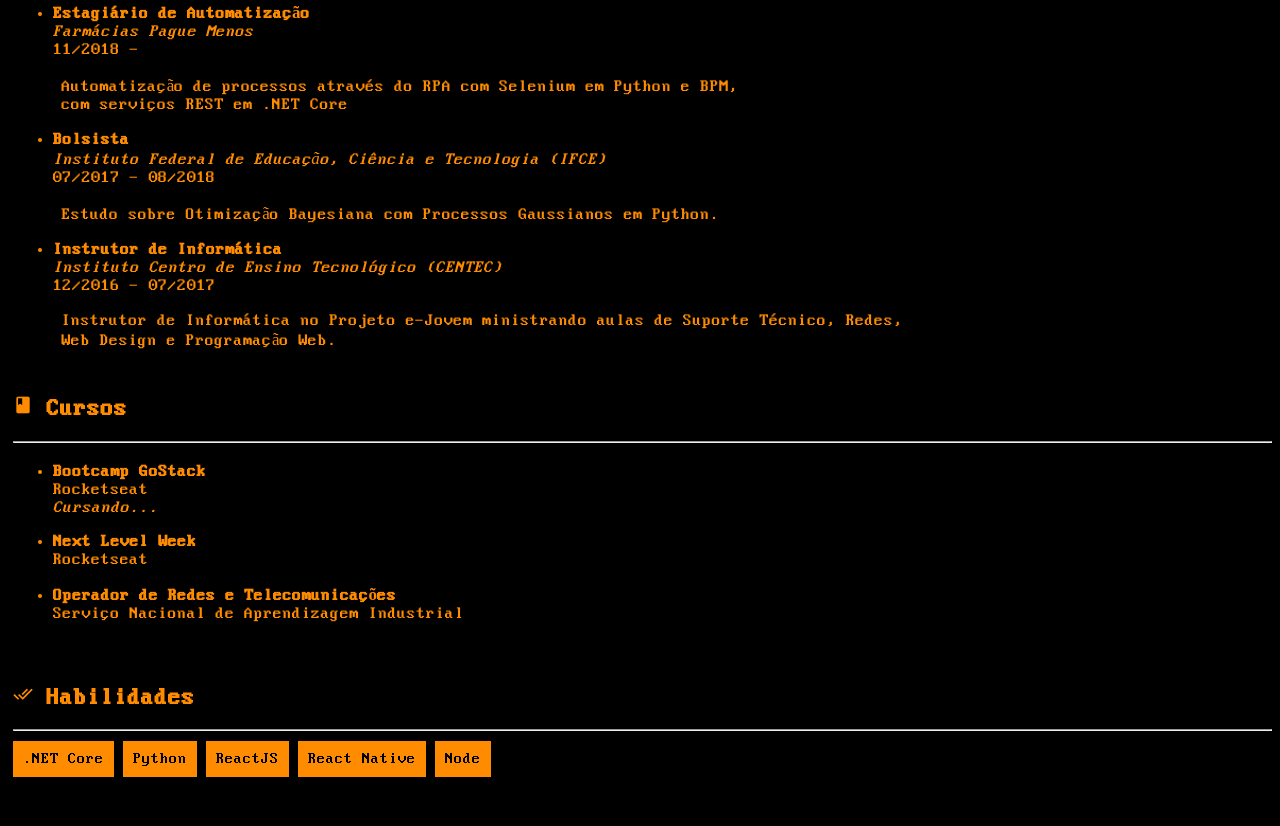
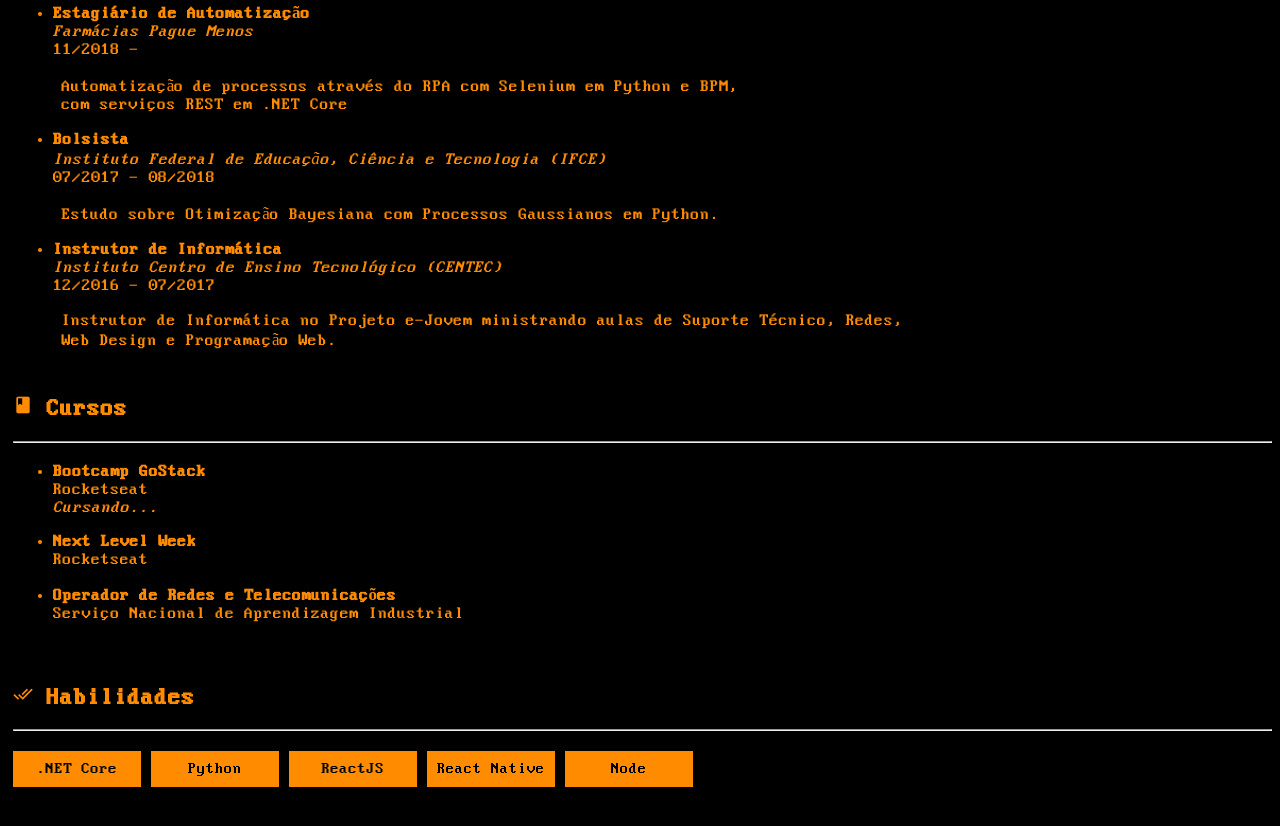
Before and after one commit to yzk23/yzk23.github.io, a plain HTML site: page resume.html in a window 1280 px wide. Shown: the part 643-1469 px from the top of the page. Drawn offline with Linux system fonts and the light colour scheme.

Commit message:
ajustes nas skills

```diff
--- a/resume.html
+++ b/resume.html
@@ -63,15 +63,25 @@
       font-size: 20px;
     }
 
-    .skills-list span {
+    .skills-list {
+      display: flex;
+      flex-direction: row;
+      flex-wrap: wrap;
+    }
+
+    .skills-list div {
       box-sizing: border-box;
       background-color: var(--font-color);
       padding: 10px;
       color: var(--background-color);
-      margin-bottom: 30px;
+      margin-bottom: 10px;
+      margin-right: 10px;
+      width: 128px;
+      text-align: center;
+      align-items: center;
     }
 
-    .skills-list span:hover {
+    .skills-list div:hover {
       color: blue;
     }
 
@@ -202,11 +212,11 @@
         </h2>
         <hr>
         <div class="skills-list">
-          <span>.NET Core</span>
-          <span>Python</span>
-          <span>ReactJS</span>
-          <span>React Native</span>
-          <span>Node</span>
+          <div>.NET Core</div>
+          <div>Python</div>
+          <div>ReactJS</div>
+          <div>React Native</div>
+          <div>Node</div>
         </div>
       </div>
     </div>
```
